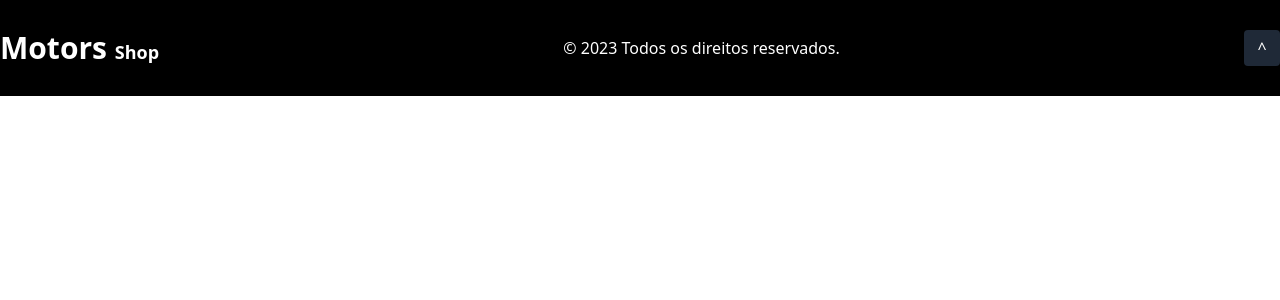
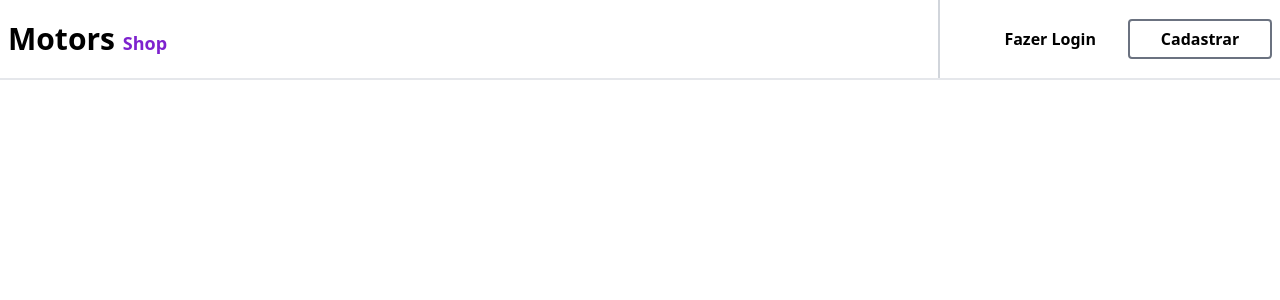
Before and after one commit to ProjectFullstackG18/motorsshop-frontend, a Next.js app: page / in a window 1280 px wide. Shown: the top 300 px of the page. Built offline with nearby package versions, Linux system fonts and the light colour scheme.

Commit message:
feat: create component header and homepage header

```diff
--- /dev/null
+++ b/src/components/header/header.tsx
@@ -0,0 +1,18 @@
+import React, { ReactNode } from 'react'
+
+interface IHeaderProps {
+    children: ReactNode
+}
+
+export const Header = ({children}: IHeaderProps) => {
+  return (
+    <header className='h-20 border-b-2'>
+        <div className=' pl-2 pr-2 max-w-screen-2xl mx-auto flex justify-between items-center h-full'>
+            <h2 className='text-3xl font-bold'>Motors <span className='text-lg text-purple-700'>Shop</span></h2>
+            <div className='flex items-center justify-between gap-8 border-l-2 border-gray-300 h-full pl-16'>
+                {children}
+            </div>
+        </div>
+    </header>
+  )
+}
--- a/src/pages/index.tsx
+++ b/src/pages/index.tsx
@@ -1,13 +1,19 @@
 import Image from 'next/image'
 import { Inter } from 'next/font/google'
 import { Footer } from '@/components/footer/footer'
+import { Header } from '@/components/header/header'
+import { Button } from '@/components/button/button'
 
 const inter = Inter({ subsets: ['latin'] })
 
 export default function Home() {
   return (
     <main>
-      <Footer/>
+      <Header>
+        <Button text='Fazer Login' type='button' className="font-semibold"/>
+        <Button text='Cadastrar' type='button' className="border-2 border-gray-500 rounded w-36 h-10 font-semibold"/>
+      </Header>
+      {/* <Footer/> */}
     </main>
   )
 }
```
